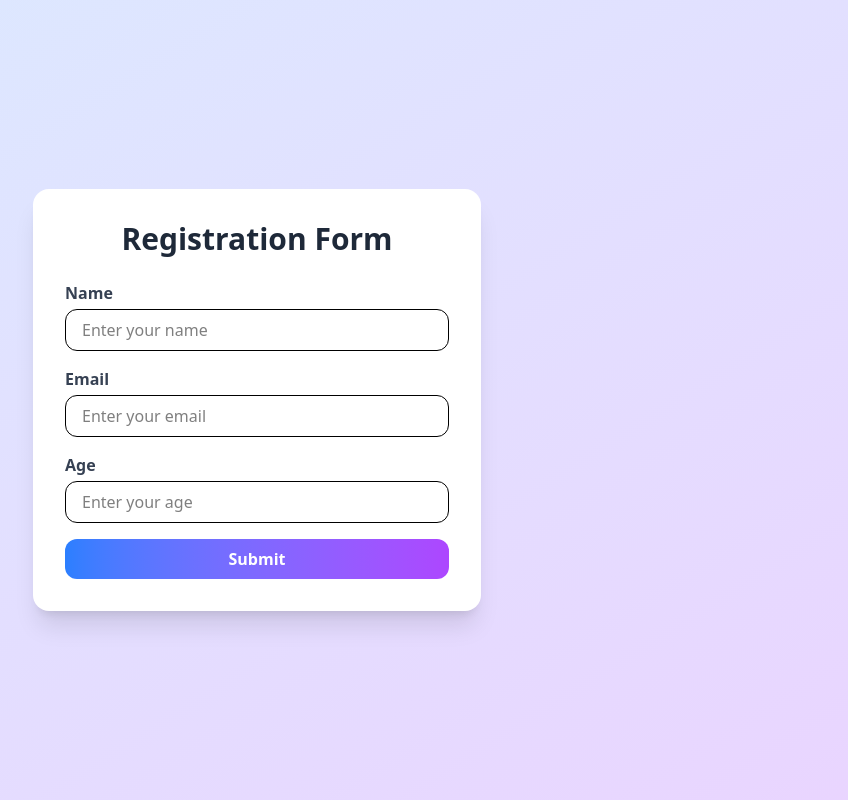
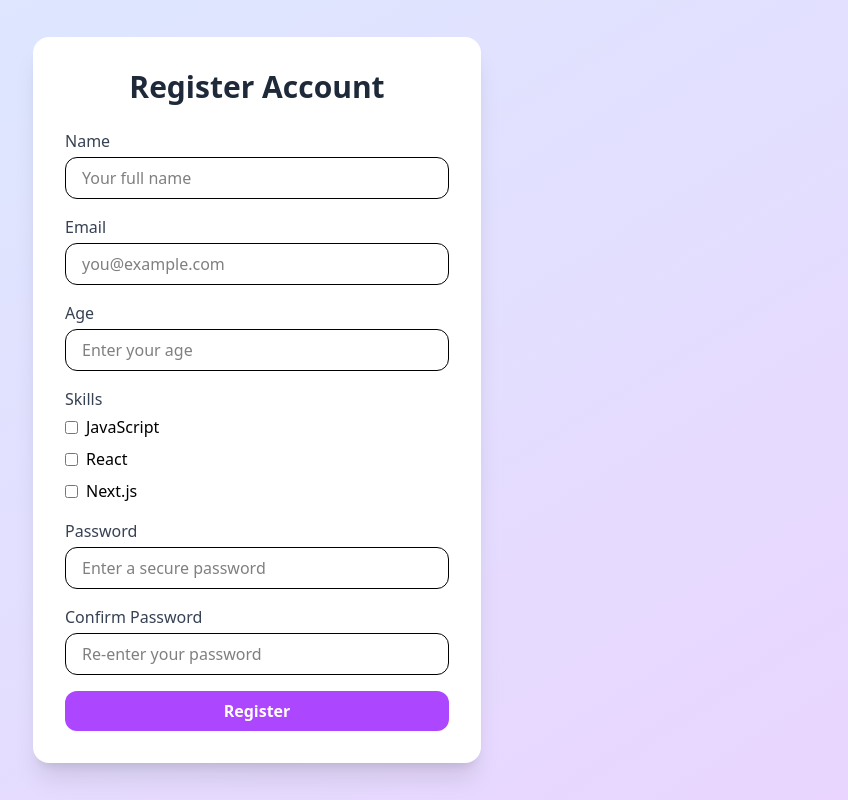
Before and after one commit to iahmadiqbal/react-hook-form-pro, a React (Vite) app: page / in a window 1280 px wide. Shown: the whole page, without its empty margins (383-1231 px from the left). Built offline with nearby package versions, Linux system fonts and the light colour scheme.

Commit message:
yup and schema done

```diff
--- a/package.json
+++ b/package.json
@@ -10,11 +10,13 @@
     "preview": "vite preview"
   },
   "dependencies": {
+    "@hookform/resolvers": "^5.2.2",
     "@tailwindcss/vite": "^4.1.18",
     "react": "^19.2.0",
     "react-dom": "^19.2.0",
     "react-hook-form": "^7.71.1",
-    "tailwindcss": "^4.1.18"
+    "tailwindcss": "^4.1.18",
+    "yup": "^1.7.1"
   },
   "devDependencies": {
     "@eslint/js": "^9.39.1",
--- a/src/App.jsx
+++ b/src/App.jsx
@@ -1,11 +1,14 @@
 // import ReactHookForm from "./components/ReactHookForm";
-import FormHandling from "./form/FormHandling";
+// import FormHandling from "./form/FormHandling";
+
+import Form from "./components/form";
 
 function App() {
   return (
     <>
       {/* <ReactHookForm /> */}
-      <FormHandling />
+      {/* <FormHandling /> */}
+      <Form />
     </>
   );
 }
--- /dev/null
+++ b/src/components/Form.jsx
@@ -0,0 +1,142 @@
+import { useForm } from "react-hook-form";
+import { yupResolver } from "@hookform/resolvers/yup";
+import registerSchema from "../components/Schema";
+
+const Form = () => {
+  const {
+    register,
+    handleSubmit,
+    formState: { errors },
+  } = useForm({
+    resolver: yupResolver(registerSchema),
+  });
+
+  const onSubmit = (data) => {
+    console.log(data);
+  };
+
+  return (
+    <div className="min-h-screen bg-gradient-to-br from-blue-100 to-purple-200 flex items-center justify-center p-4">
+      <div className="w-full max-w-md bg-white rounded-2xl shadow-xl p-8">
+        <h1 className="text-3xl font-bold text-center mb-6 text-gray-800">
+          Register Account
+        </h1>
+
+        <form className="space-y-4" onSubmit={handleSubmit(onSubmit)}>
+          {/* Name */}
+          <div>
+            <label className="block text-gray-700 mb-1" htmlFor="name">
+              Name
+            </label>
+            <input
+              type="text"
+              id="name"
+              placeholder="Your full name"
+              className="w-full px-4 py-2 border rounded-xl focus:outline-none focus:ring-2 focus:ring-purple-400"
+              {...register("name")}
+            />
+            <p className="text-red-500 text-sm">{errors.name?.message}</p>
+          </div>
+          {/* Email */}
+          <div>
+            <label className="block text-gray-700 mb-1" htmlFor="email">
+              Email
+            </label>
+            <input
+              type="email"
+              id="email"
+              placeholder="you@example.com"
+              className="w-full px-4 py-2 border rounded-xl focus:outline-none focus:ring-2 focus:ring-purple-400"
+              {...register("email")}
+            />
+            <p className="text-red-500 text-sm">{errors.email?.message}</p>
+          </div>
+          {/* Age */}
+          <div>
+            <label className="block text-gray-700 mb-1" htmlFor="age">
+              Age
+            </label>
+            <input
+              type="number"
+              id="age"
+              placeholder="Enter your age"
+              className="w-full px-4 py-2 border rounded-xl focus:outline-none focus:ring-2 focus:ring-purple-400"
+              {...register("age")}
+            />
+            <p className="text-red-500 text-sm">{errors.age?.message}</p>
+          </div>
+          {/* Skills */}
+          <div>
+            <label className="block text-gray-700 mb-1">Skills</label>
+            <div className="flex flex-col gap-2">
+              <label className="flex items-center gap-2">
+                <input
+                  type="checkbox"
+                  value="JavaScript"
+                  {...register("skills")}
+                />
+                JavaScript
+              </label>
+              <label className="flex items-center gap-2">
+                <input type="checkbox" value="React" {...register("skills")} />
+                React
+              </label>
+              <label className="flex items-center gap-2">
+                <input
+                  type="checkbox"
+                  value="Next.js"
+                  {...register("skills")}
+                />
+                Next.js
+              </label>
+            </div>
+            <p className="text-red-500 text-sm">{errors.skills?.message}</p>
+          </div>
+
+          {/* Password */}
+          <div>
+            <label className="block text-gray-700 mb-1" htmlFor="password">
+              Password
+            </label>
+            <input
+              type="password"
+              id="password"
+              placeholder="Enter a secure password"
+              className="w-full px-4 py-2 border rounded-xl focus:outline-none focus:ring-2 focus:ring-purple-400"
+              {...register("password")}
+            />
+            <p className="text-red-500 text-sm">{errors.password?.message}</p>
+          </div>
+          {/* Confirm Password */}
+          <div>
+            <label
+              className="block text-gray-700 mb-1"
+              htmlFor="confirmpassword"
+            >
+              Confirm Password
+            </label>
+            <input
+              type="password"
+              id="confirmpassword"
+              placeholder="Re-enter your password"
+              className="w-full px-4 py-2 border rounded-xl focus:outline-none focus:ring-2 focus:ring-purple-400"
+              {...register("confirmpassword")}
+            />
+            <p className="text-red-500 text-sm">
+              {errors.confirmpassword?.message}
+            </p>
+          </div>
+          {/* Submit Button */}
+          <button
+            type="submit"
+            className="w-full bg-purple-500 text-white py-2 rounded-xl hover:bg-purple-600 transition font-semibold"
+          >
+            Register
+          </button>
+        </form>
+      </div>
+    </div>
+  );
+};
+
+export default Form;
--- /dev/null
+++ b/src/components/Schema.jsx
@@ -0,0 +1,25 @@
+import * as yup from "yup";
+
+const registerSchema = yup.object({
+  name: yup.string().required("Name is required."),
+  email: yup.string().email("Invalid email.").required("Email is required."),
+  password: yup
+    .string()
+    .min(6, "Password must be at least 6 characters.")
+    .required("Password is required."),
+  age: yup
+    .number()
+    .typeError("Age must be a number")
+    .min(18, "Age must be at least 18")
+    .required("Age is required"),
+  skills: yup
+    .array()
+    .min(2, "Please select at least 2 skills")
+    .required("Please select your skills"),
+  confirmpassword: yup
+    .string()
+    .oneOf([yup.ref("password")], "Passwords must match")
+    .required("Please confirm your password"),
+});
+
+export default registerSchema;
```
Also changed, not shown: 1 other file (tests, documents, lock files or other folders).
